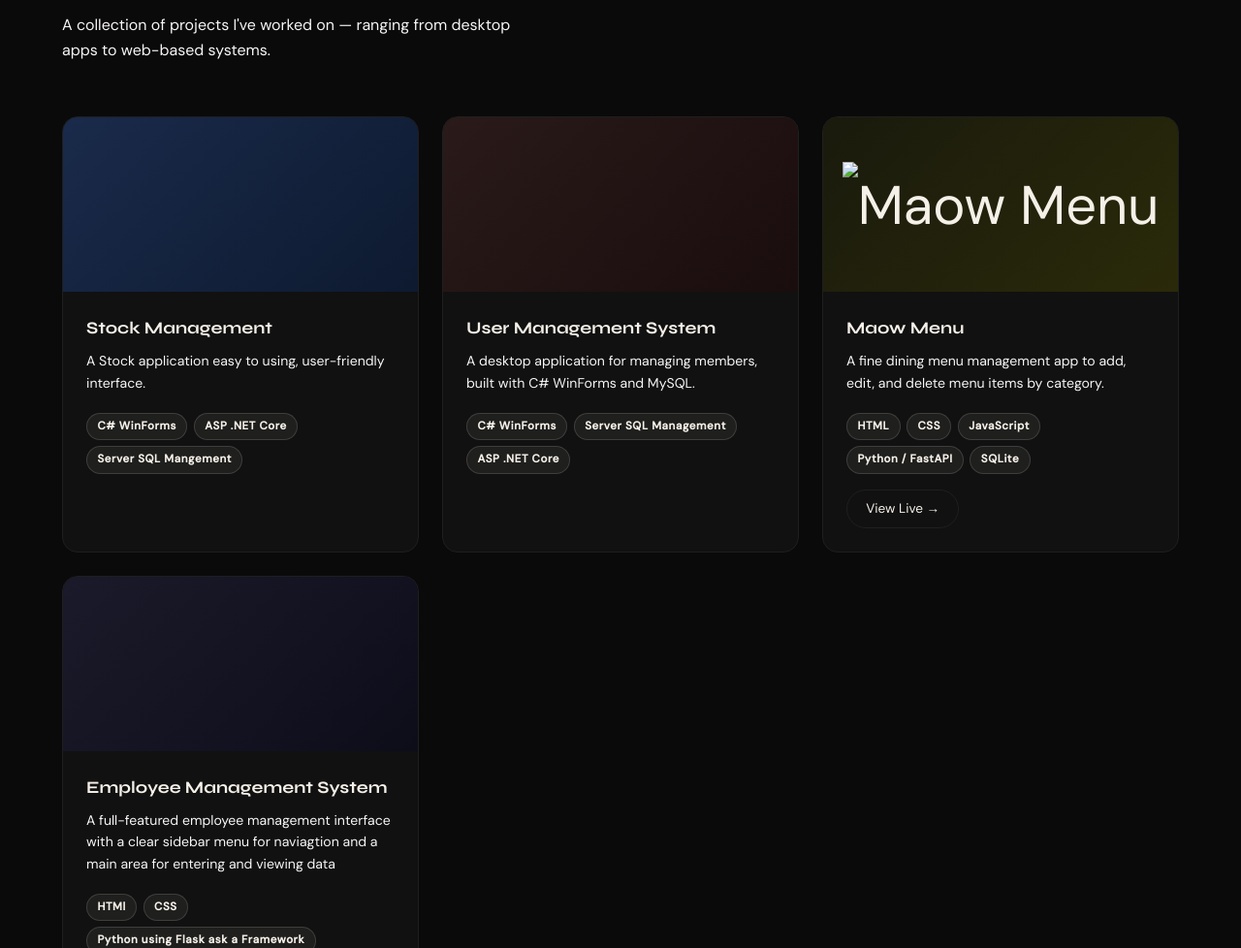
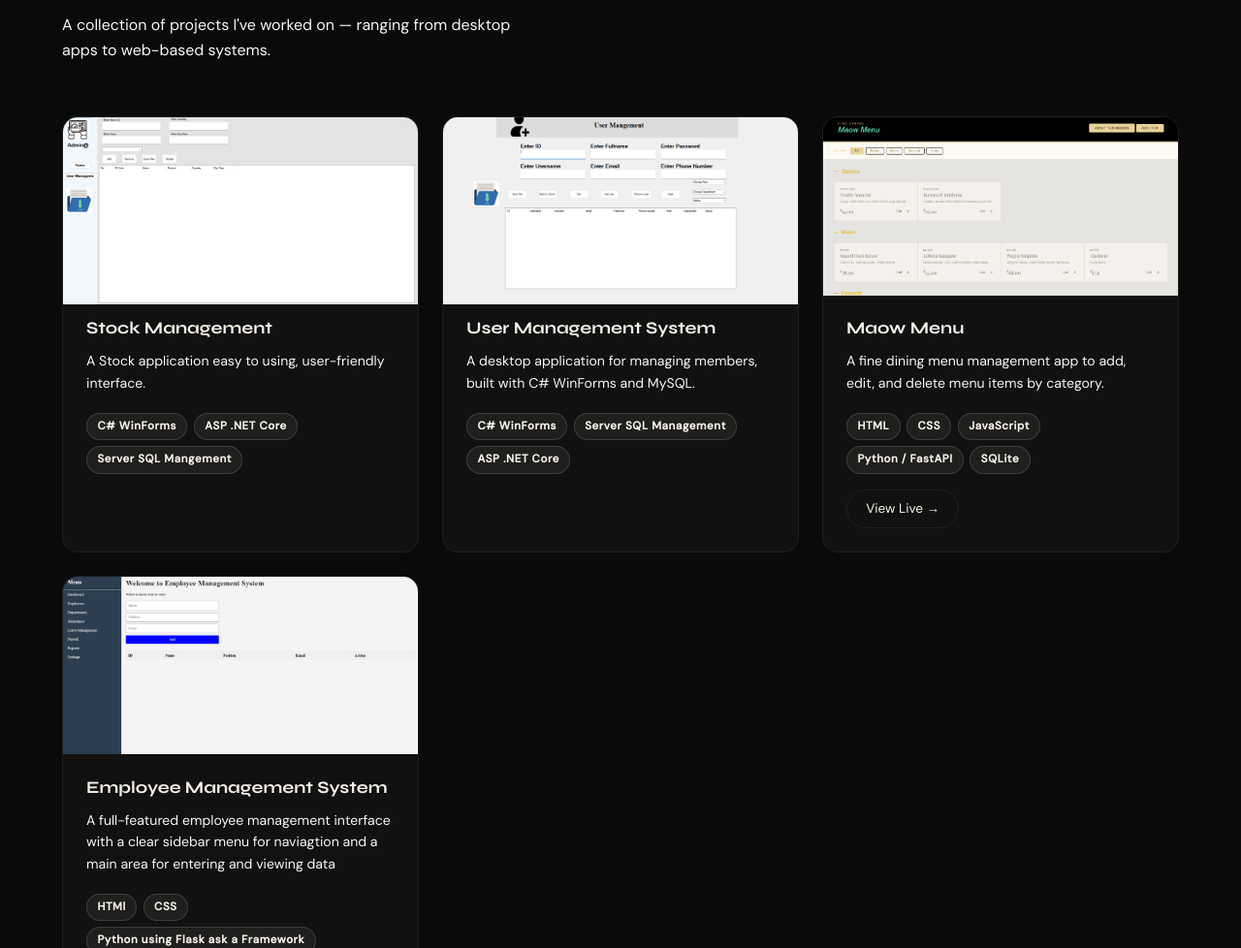
Before and after one commit to Ratanakraksmey-Theng/smey-portfolio, a plain HTML site: page index.html in a window 1280 px wide. Shown: the part 1940-2918 px from the top of the page at 97% size. Drawn offline with Linux system fonts and the light colour scheme; files whose address does not match are found by name.

Commit message:
fix image paths

```diff
--- a/index.html
+++ b/index.html
@@ -460,7 +460,7 @@
 
     <div class="projects-grid">
       <div class="project-card reveal">
-        <div class="project-thumb thumb-Stock"><img src="stocks.png" alt="">
+        <div class="project-thumb thumb-Stock"><img src="imgs/stocks.png" alt="">
         </div>
         <div class="project-body">
           <h3 class="project-name">Stock Management</h3>
@@ -477,7 +477,7 @@
 
       <div class="project-card reveal">
         <div class="project-thumb thumb-lib">
-          <img src="User.png" alt="">
+          <img src="imgs/User.png" alt="">
         </div>
         <div class="project-body">
           <h3 class="project-name">User Management System</h3>
@@ -492,7 +492,7 @@
 
       <div class="project-card reveal">
       <div class="project-thumb" style="background: linear-gradient(135deg, #1a1a0d, #2a2a0a);">
-     <img src="list-menu.png" alt="Maow Menu">
+     <img src="imgs/list-menu.png" alt="Maow Menu">
      </div>
       <div class="project-body">
         <h3 class="project-name">Maow Menu</h3>
@@ -510,7 +510,7 @@
 
       <div class="project-card reveal">
         <div class="project-thumb thumb-emp">
-          <img src="emp.png" alt="">
+          <img src="imgs/emp.png" alt="">
         </div>
         <div class="project-body">
           <h3 class="project-name">Employee Management System</h3>
```
